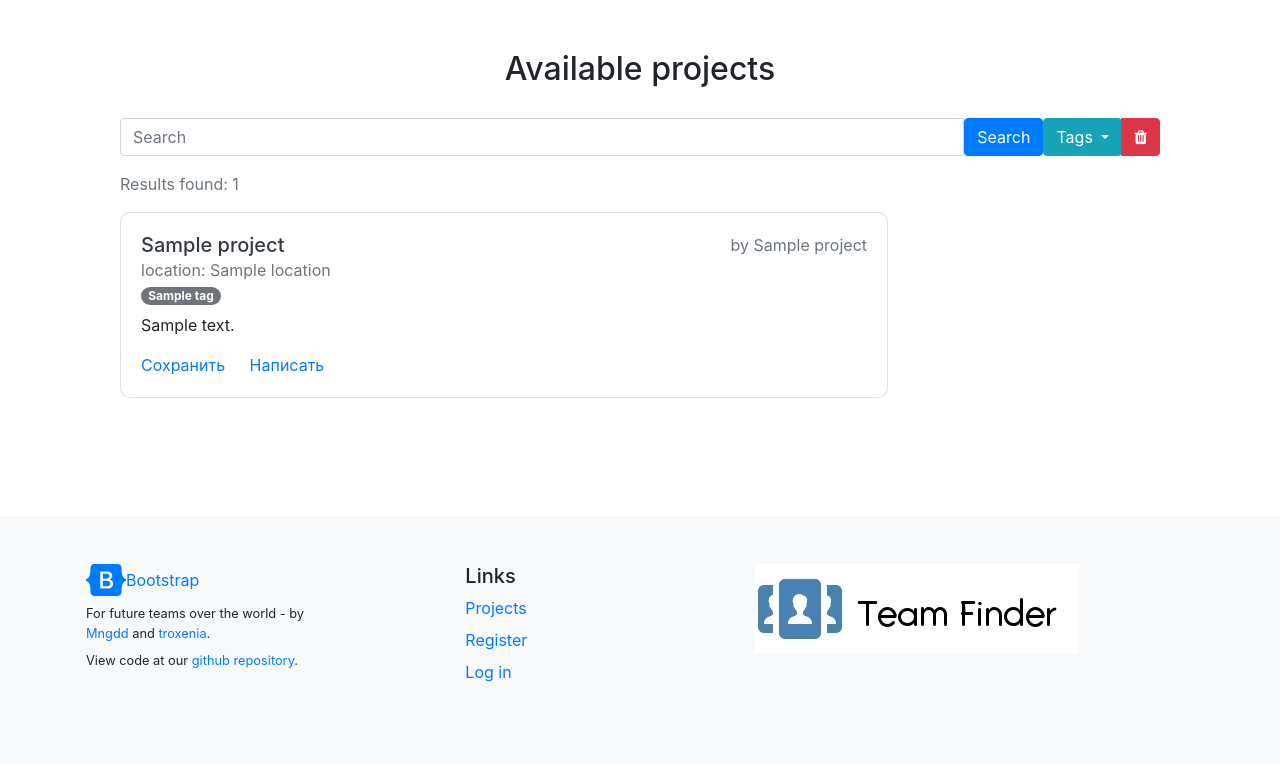
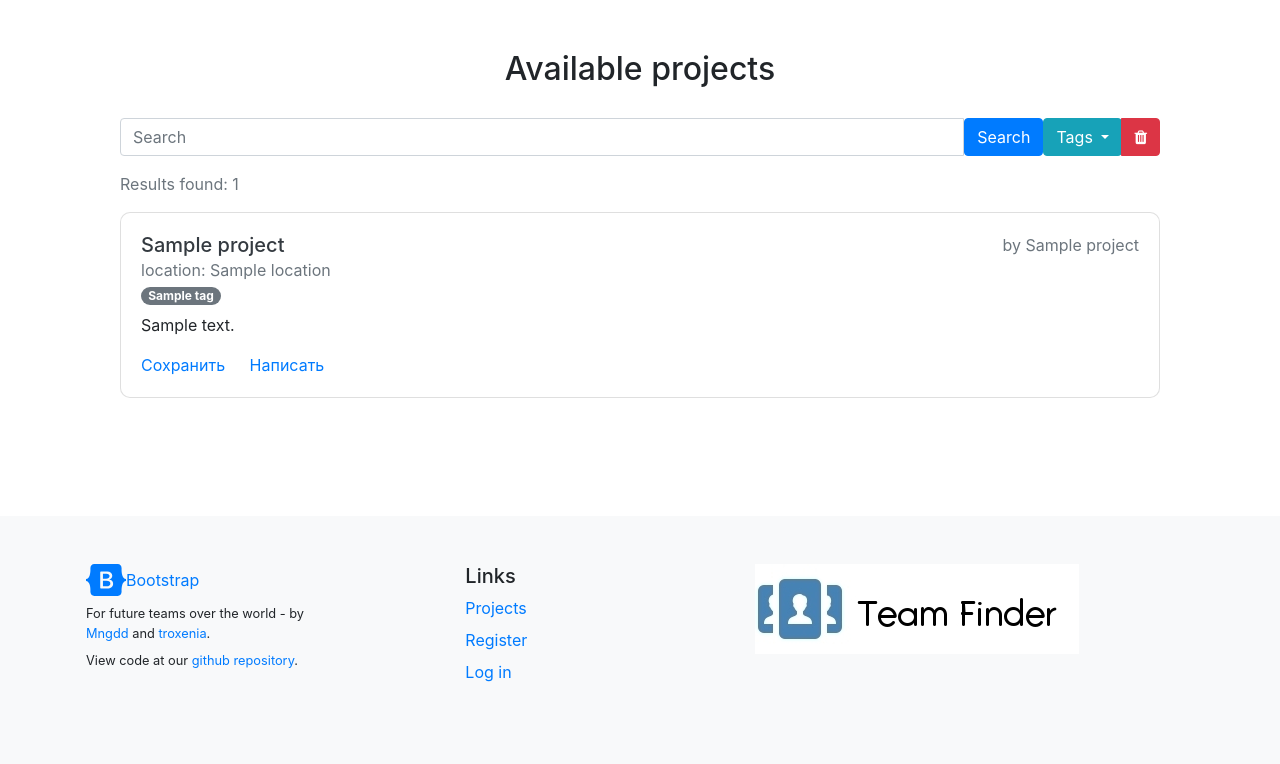
Before and after one commit to Mngdd/Team-Finder, a Flask app: template templates/index.html in a window 1280 px wide. Shown: the part 80-844 px from the top of the page. Run offline with Flask 3, Linux system fonts and the light colour scheme; the template is opened without the code that fills it: values that come from a table or form of the project are taken from there, most other values are stand-ins (such as "Sample title", 1, 10 or a date in 2020); some libraries are stand-ins or nearby versions.

Commit message:
width fix

```diff
--- a/templates/index.html
+++ b/templates/index.html
@@ -28,7 +28,7 @@
 
 <p class="text-muted">Results found: {{projects|length}}</p>
 {% for project in projects%}
-    <div class="card" style="width: 48rem; margin-top:15px">
+    <div class="card" style="margin-top:15px">
       <div class="card-body">
             <h5 class="card-title" style='display:inline'>
                 <a href="/project/{{project['id']}}" class="text-dark">{{project['title']}}</a>
```
